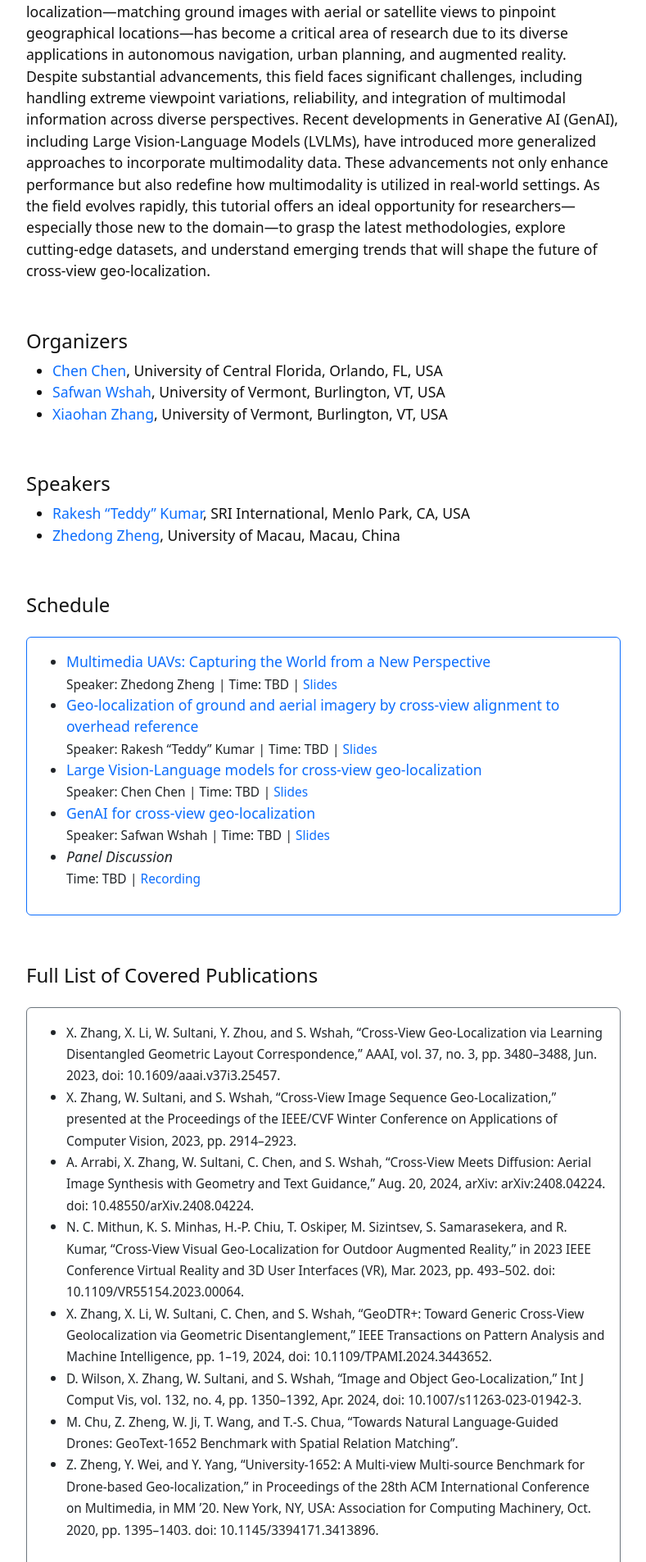
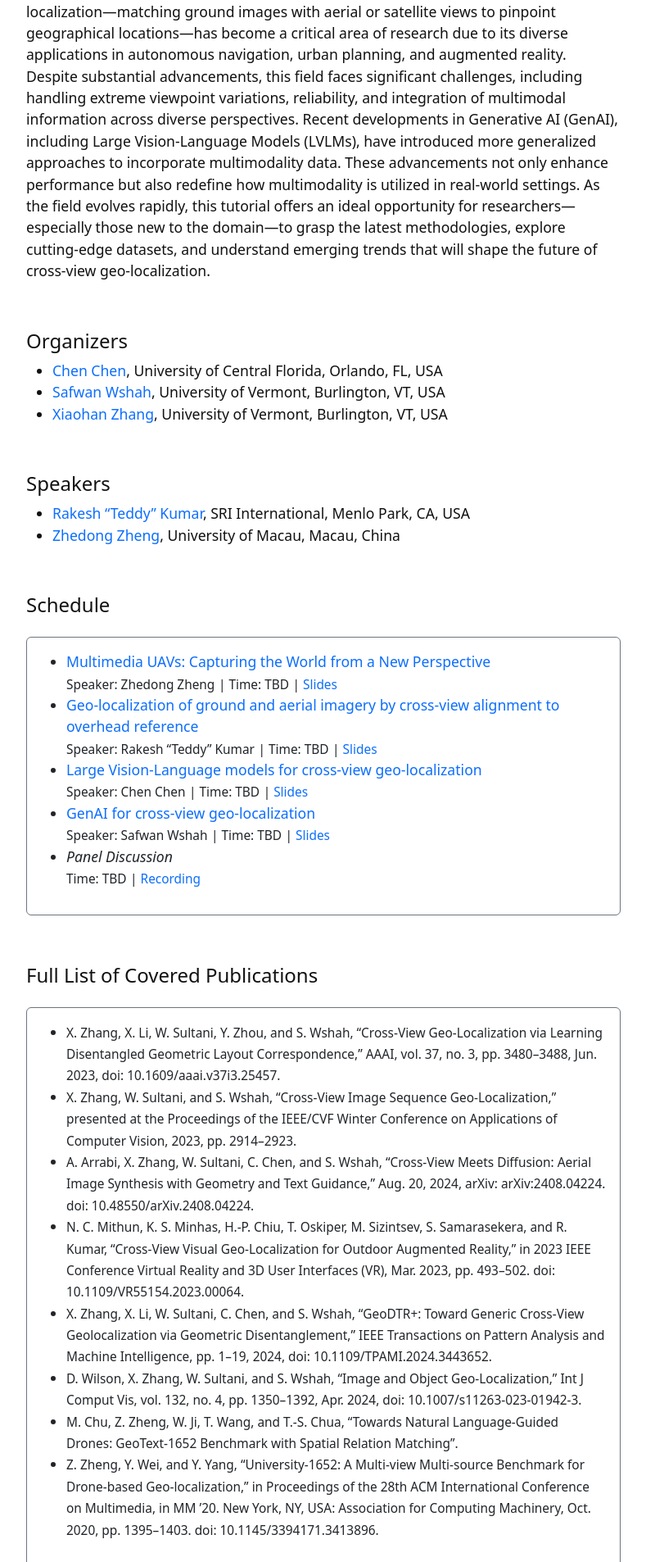
Before and after one commit to zxh009123/WACV25_CVGL_Tutorial, a Jekyll site: the page built from index.md, in a window 1280 px wide. Shown: the part 750-2656 px from the top of the page at 82% size, without its empty margins (245-1034 px from the left). Built offline with Jekyll 4.4.1, drawn with Linux system fonts in a browser that asks for light colours.

Commit message:
change color

```diff
--- a/_includes/toc.html
+++ b/_includes/toc.html
@@ -3,7 +3,7 @@
 {% endcomment %}
 <div class="row justify-content-center">
     <div class="m-3 col-12" >
-        <div class="card border-primary">
+        <div class="card border-secondary">
             <div class="card-body">
                 <!-- <h3 class="h4 card-title">Schedule:</h3> -->
                 <ul>
```
